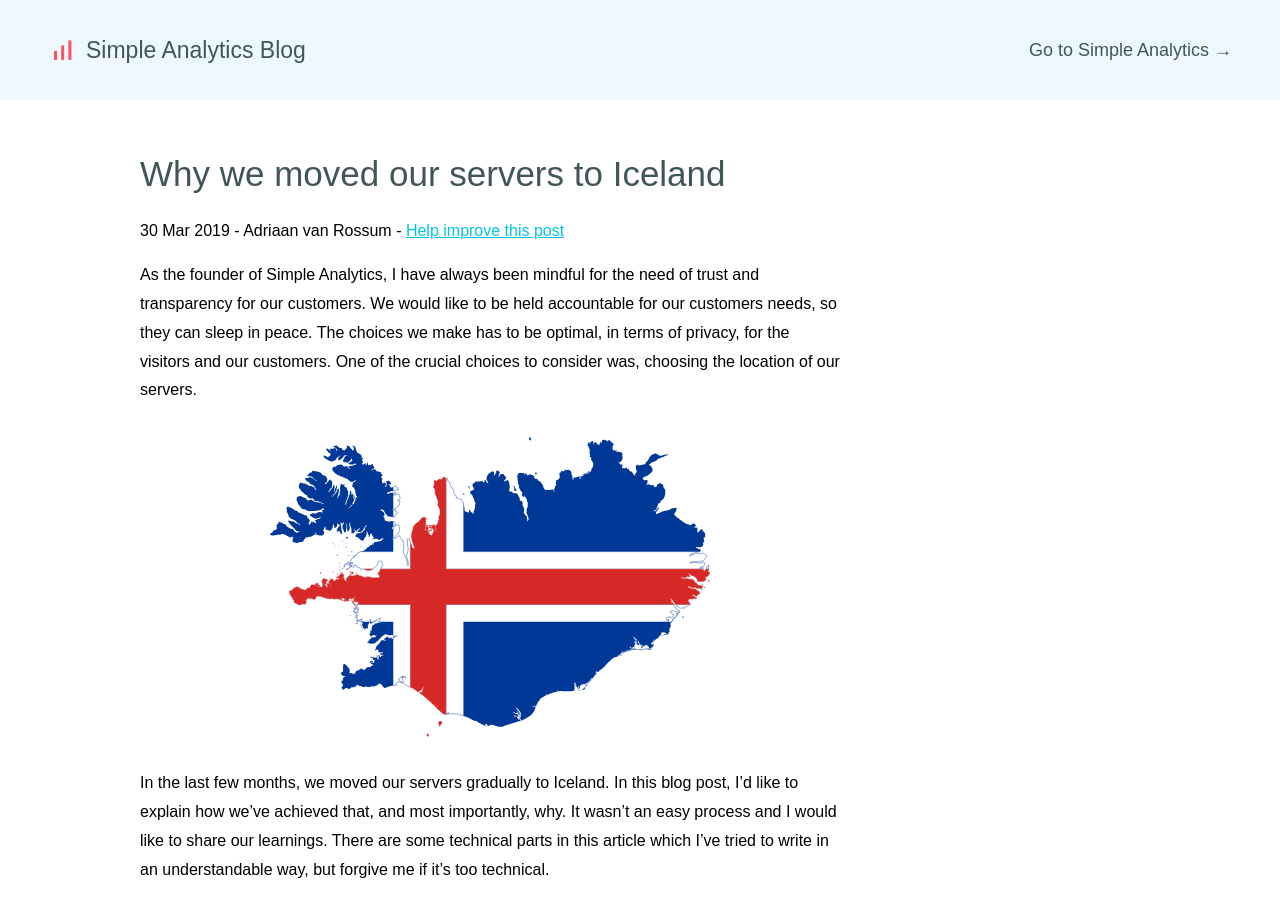
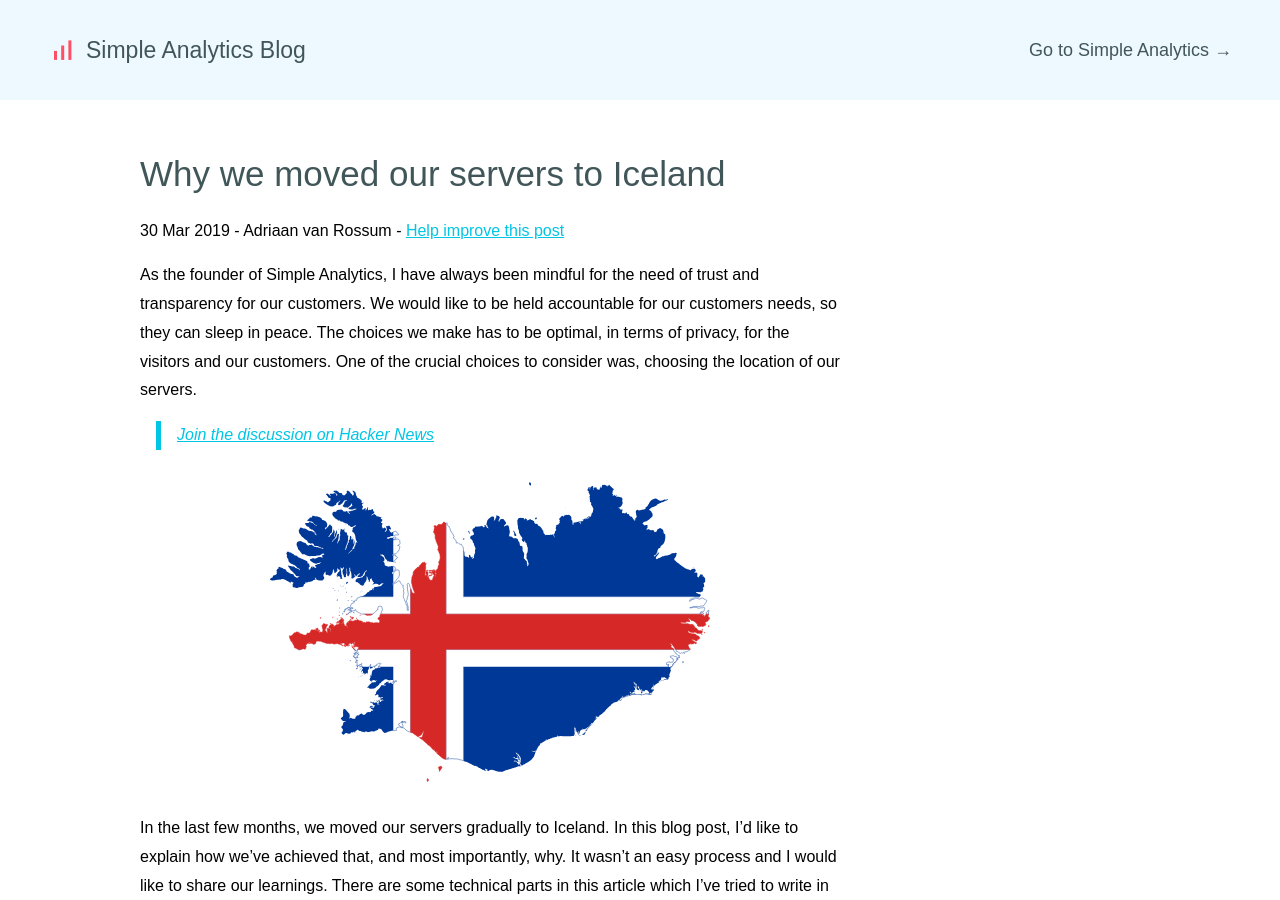
Before and after one commit to simpleanalytics/blog, a Jekyll site: the page built from _posts/2019-03-30-why-we-moved-our-servers-to-iceland.md, in a window 1280 px wide and 900 px high. Built offline with Jekyll 4.4.1, drawn with Linux system fonts in a browser that asks for light colours; our own code applies the rules of GitHub Pages for plain Markdown files; comment, search, counter and statistics services are not loaded.

Commit message:
Add join discussion on Hacker News

```diff
--- a/_posts/2019-03-30-why-we-moved-our-servers-to-iceland.md
+++ b/_posts/2019-03-30-why-we-moved-our-servers-to-iceland.md
@@ -5,6 +5,8 @@
 ---
 
 As the founder of Simple Analytics, I have always been mindful for the need of trust and transparency for our customers. We would like to be held accountable for our customers needs, so they can sleep in peace. The choices we make has to be optimal, in terms of privacy, for the visitors and our customers. One of the crucial choices to consider was, choosing the location of our servers.
+
+> <a href="https://news.ycombinator.com/item?id=19526521">Join the discussion on Hacker News</a>
 
 <img class="limit-height" src="/images/flag-map-of-iceland.svg?v1" alt="">
 
```
